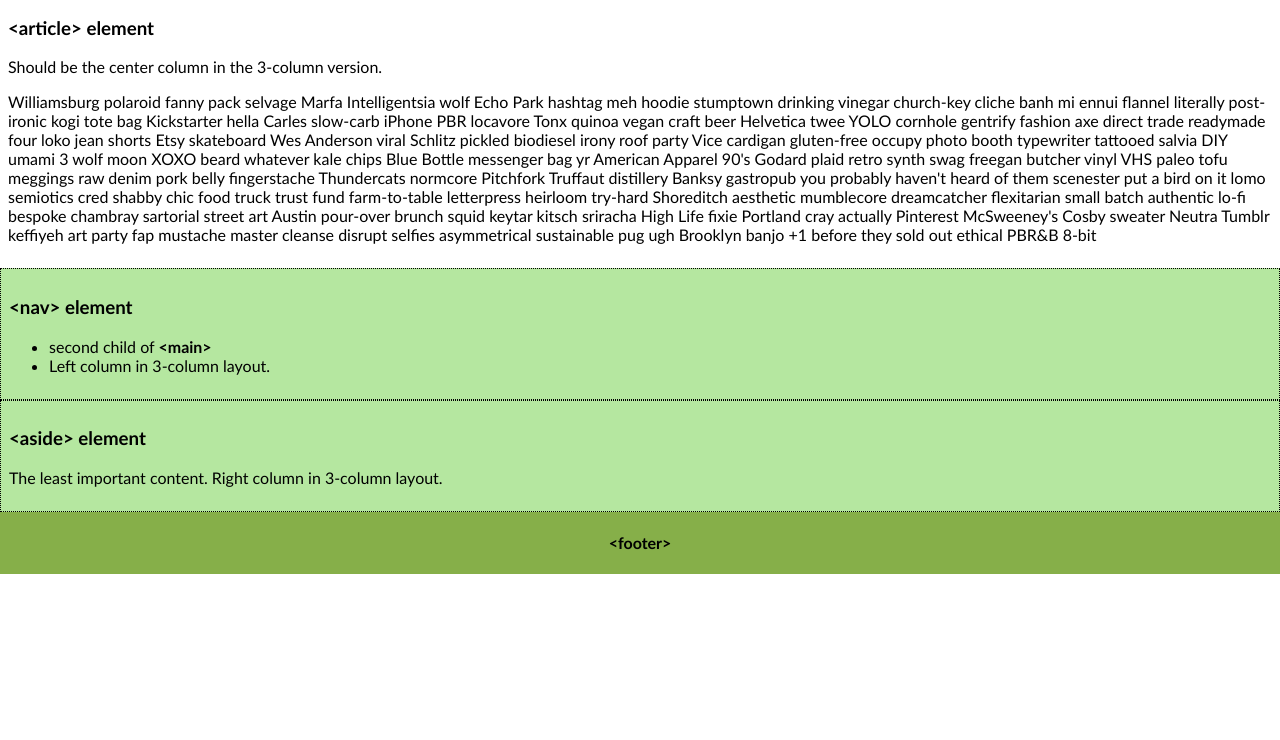
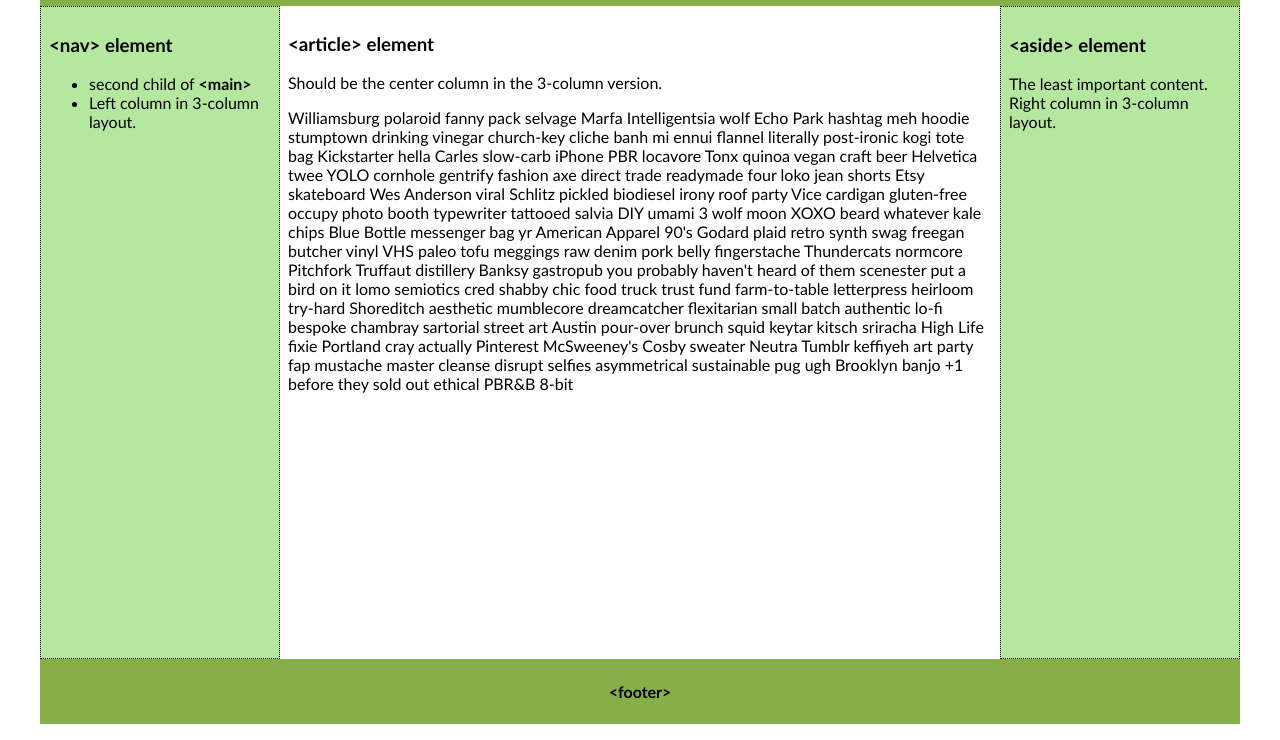
Before and after one commit to eastseasaltfishnet/IGME235, a plain HTML site: page grid-demo/holygrail-grid.html in a window 1280 px wide. Shown: the part 92-832 px from the top of the page. Before the commit the page ends 800 px from the top, so only its background shows below. Drawn offline with Linux system fonts and the light colour scheme.

Commit message:
some update

```diff
--- a/grid-demo/holygrail-grid.css
+++ b/grid-demo/holygrail-grid.css
@@ -40,3 +40,46 @@
 /*****************
 Grid Formatting
 *****************/
+
+#wrapper{
+    display: Grid;
+    height: 100vh;
+    grid-template-rows: 1fr 2fr 10fr 2fr 1fr;
+    grid-template-areas:"header"
+                        "navbar"
+                        "content"
+                        "sidebar"
+                        "footer";
+    max-width: 1200px;
+}
+
+@media screen and ( min-width: 760px) {
+    #wrapper{
+        grid-template-columns: 20% 1fr 20%;
+        grid-template-rows: 1fr 10fr 1fr;
+        grid-template-areas: "header header header"
+                            "navbar content sidebar"
+                            "footer footer footer";
+        margin:2vh auto;
+    }
+}
+
+header{
+    grid-area:header;
+}
+
+nav{
+    grid-area: navbar;
+}
+
+article{
+    grid-area: content;
+}
+
+aside{
+    grid-area: sidebar;
+}
+
+footer{
+    grid-area: footer;
+}
```
Also changed, not shown: 2 other files.
